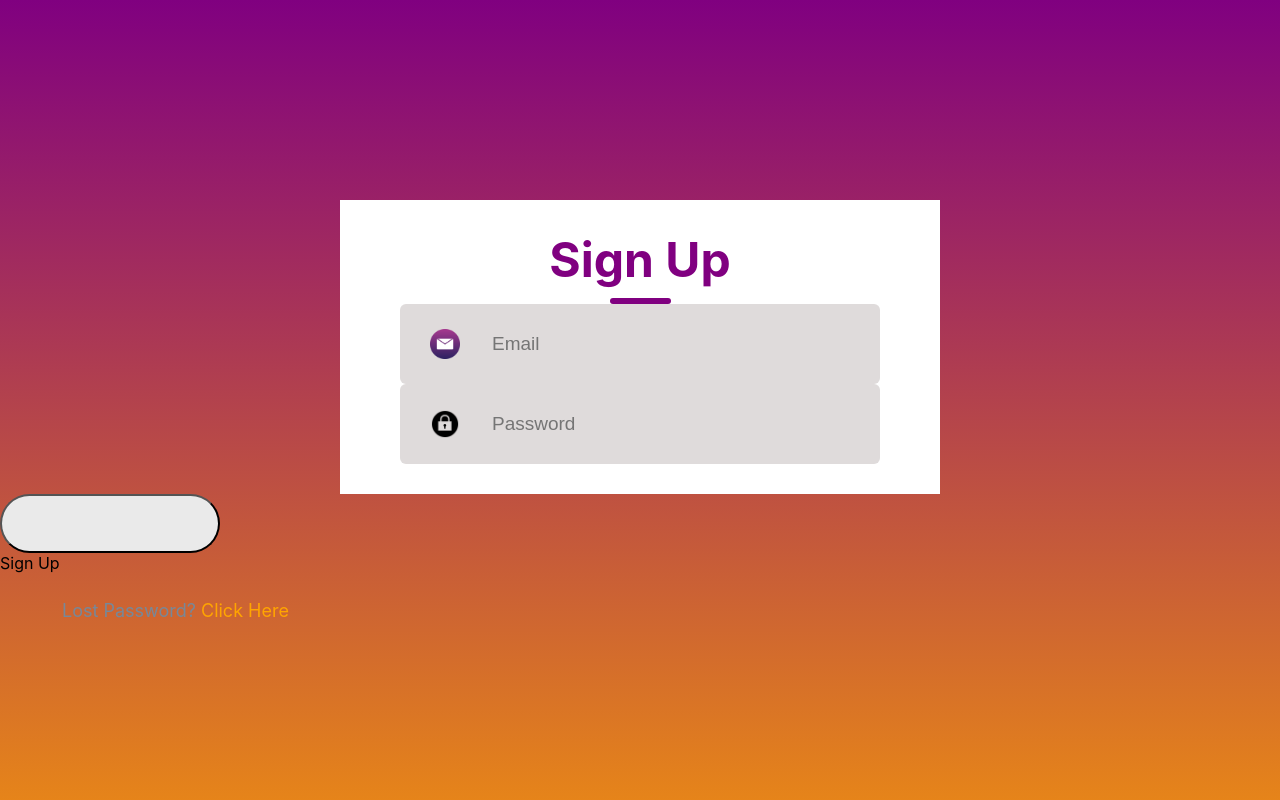
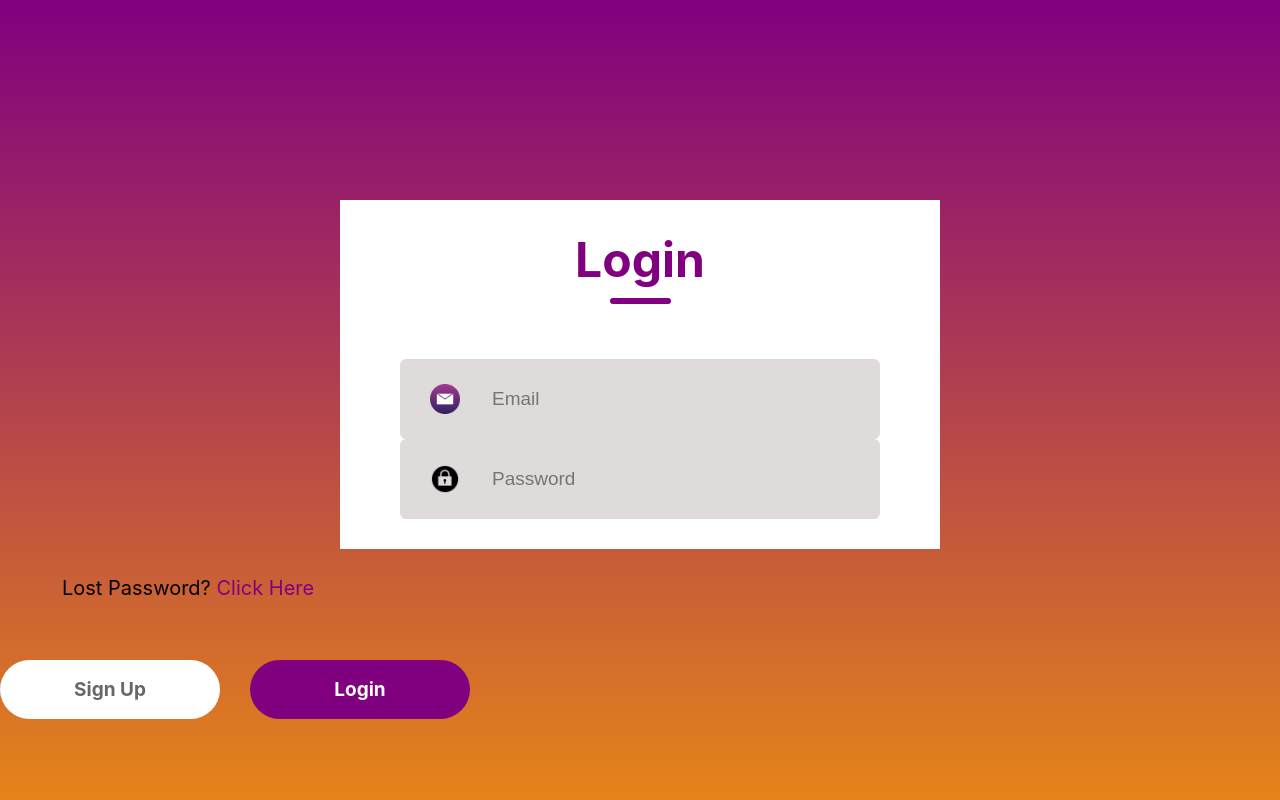
Before and after one commit to edwardgreenwood38/CouplesConnect, a React (Create React App) app in the folder Frontend/: page / in a window 1280 px wide. Shown: the top 800 px of the page. Built offline with nearby package versions, Linux system fonts and the light colour scheme.

Commit message:
style login

```diff
--- a/Frontend/src/components/loginSignup/Signup.jsx
+++ b/Frontend/src/components/loginSignup/Signup.jsx
@@ -7,18 +7,23 @@ import password_icon from '../Assets/password.png';
 
 
 
-function Signup () {
-    const [action,setAction] = useState ("Sign Up");
+const Signup = () => {
+    const [action,setAction] = useState ("Login");
 
     return (
       <div>
-    <div className='container'>
+    <div className="container">
        <div className= "header">
         <div className="text">{action} </div>
         <div className="underline"></div>
        </div>
+       <div className="inputs"></div>
+       {action==="Login"?<div></div> :
 
-
+       <div className="input">
+          <img src={user_icon} alt="" />
+          <input type="Name" placeholder="Name" />
+         </div>}
 
          <div className="input">
           <img src={email_icon} alt="" />
@@ -30,21 +35,22 @@ function Signup () {
           <input type="password" placeholder="Password" />
         </div>
   </div>
+  <div className="forgot-password">
+      Lost Password? <span>Click Here</span>
+    </div>
+      <div className="submit-container">
+  <div className={action=== "Login"?"submit gray":"submit"} onClick={()=>{setAction("Sign Up")}}>Sign Up</div>
+  <div className={action=== "Sign Up"?"submit gray":"submit"}onClick={()=>{setAction("Login")}}>Login</div>
 
 
-<div>
-  <input type="button" className={ action === "Sign Up" ? "submit gray" : "submit"} onClick={() => setAction("Sign Up")}/>
 
 
-    <div>Sign Up</div>
 
-    <div className="forgot-password">
-      Lost Password? <span>Click Here</span>
+
     </div>
     </div>
-    </div>
-)
-}
+);
+};
 
 
 export default Signup;
--- a/Frontend/src/components/loginSignup/loginSignup.css
+++ b/Frontend/src/components/loginSignup/loginSignup.css
@@ -34,7 +34,7 @@
     margin-top: 55px;
     display: flex;
     flex-direction: column;
-    gap: 25px;
+    gap: 60px;
 }
 
 .input{
@@ -59,19 +59,19 @@
     background: transparent;
     border: none;
     outline: none;
-    color: lightslategray;
+    color: black;
     font-size: 19px;
 }
 
 .forgot-password{
     padding-left: 62px;
     margin-top: 27px;
-    color: lightslategray;
-    font-size: 18px;
+    color: black;
+    font-size: 20px;
 }
 
 .forgot-password span{
-    color: orange;
+    color: purple;
     cursor: pointer;
 }
 
@@ -88,7 +88,7 @@
     width: 220px;
     height: 59px;
     color: #fff;
-    background: orange;
+    background: purple;
     border-radius: 50px;
     font-size: 19px;
     font-weight: 700;
@@ -96,6 +96,6 @@
 }
 
 .gray{
-    background: #eaeaea;
+    background: white;
     color: #676767;
 }
```
